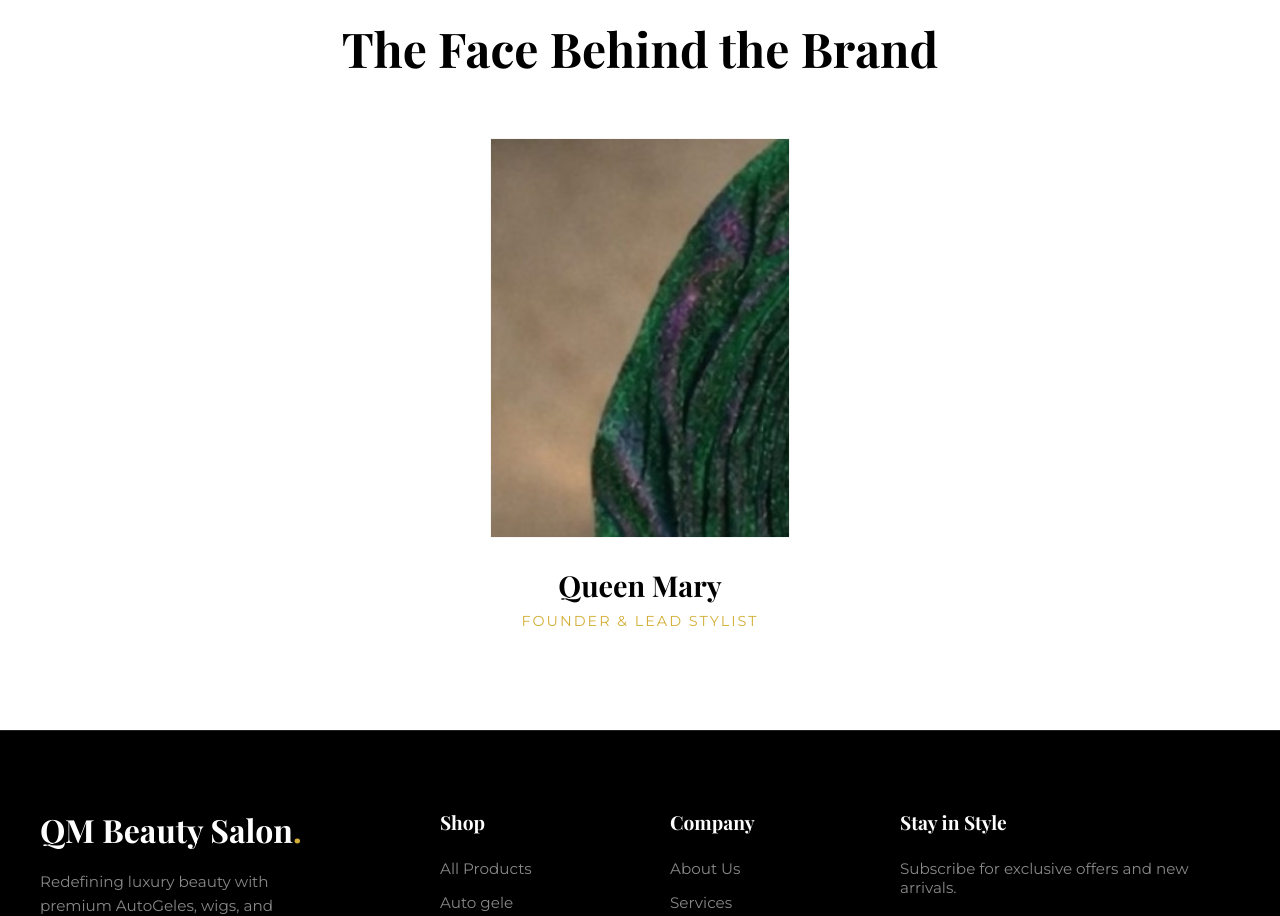
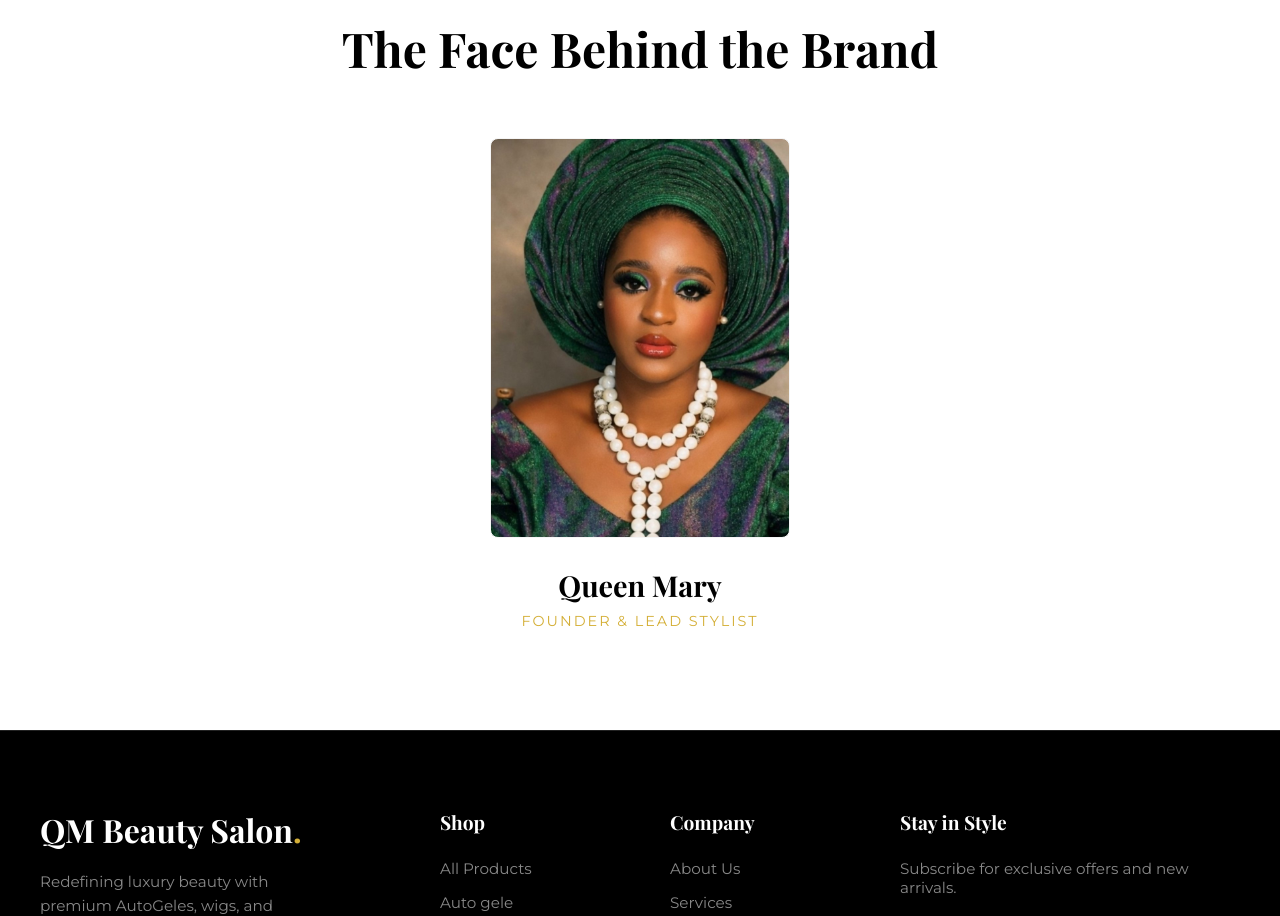
Before and after one commit to Frankenstein777/QM-Beauty-Salon, a Next.js app: page /about in a window 1280 px wide. Shown: the part 1840-2756 px from the top of the page. Built offline with nearby package versions, Linux system fonts and the light colour scheme; a web font is replaced by a local one.

Commit message:
style: fix 'face behind the brand' image scaling and clipping

```diff
--- a/src/app/about/page.module.css
+++ b/src/app/about/page.module.css
@@ -120,8 +120,11 @@
     width: 300px;
     height: 400px;
     background-color: var(--gray-light);
+    background-size: cover;
+    background-position: top center;
     margin: 0 auto 30px;
     border: 1px solid var(--gray-light);
+    border-radius: 8px;
 }
 
 .memberName {
```
